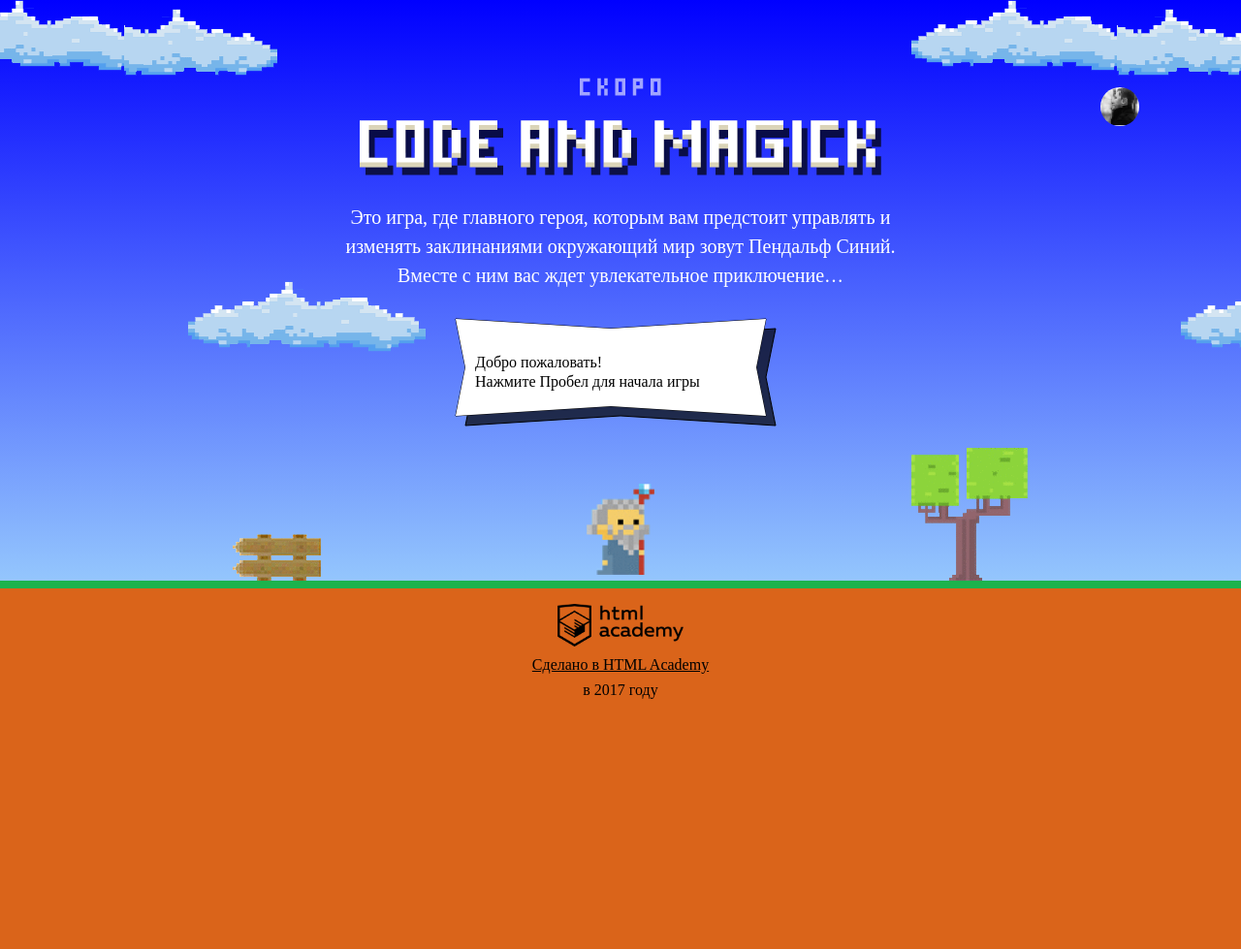
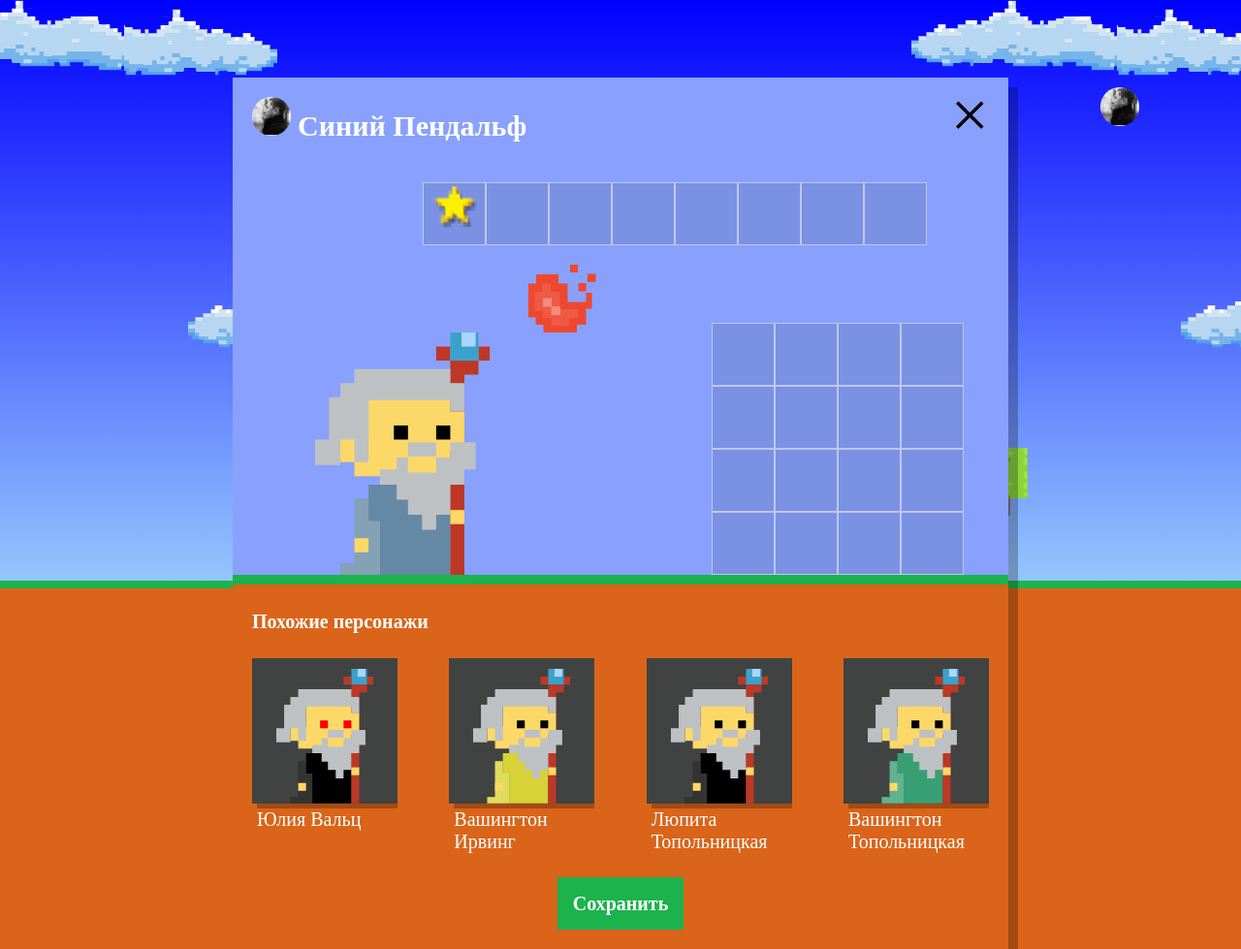
Before and after one commit to hotsmartphone/codeandmagic, a plain HTML site: page index.html in a window 1280 px wide. Shown: the whole page at 97% size. Before the commit the page ends 800 px from the top, so only its background shows below. Drawn offline with Linux system fonts and the light colour scheme; a web font is replaced by a local one.

Commit message:
Задание с разными вариантами волшебников

```diff
--- a/index.html
+++ b/index.html
@@ -202,6 +202,6 @@
   };
 </script>
 <script src="js/game.js"></script>
-
+<script src="js/setup.js"></script>
 </body>
 </html>
--- /dev/null
+++ b/js/setup.js
@@ -0,0 +1,76 @@
+var userDialog = document.querySelector('.setup');
+userDialog.classList.remove('hidden');
+
+document.querySelector('.setup-similar').classList.remove('hidden');
+
+var similarListElement = document.querySelector('.setup-similar-list');
+var similarWizardTemplate = document.querySelector('#similar-wizard-template')
+  .content
+  .querySelector('.setup-similar-item');
+
+  var WIZARD_NAMES = ['Иван', 'Хуан Себястьян', 'Мария', 'Кристоф', 'Виктор', 'Юлия', 'Люпита', 'Вашингтон'];
+  var WIZARD_LAST_NAMES = ['да Марья', 'Верон', 'Мирабелла', 'Вальц', 'Онопко', 'Топольницкая', 'Нионго', 'Ирвинг'];
+  var COAT_COLOR = ['rgb(101, 137, 164)', 'rgb(241, 43, 107)', 'rgb(146, 100, 161)', 'rgb(56, 159, 117)', 'rgb(215, 210, 55)', 'rgb(0, 0, 0)'];
+  var EYES_COLOR = ['black', 'red', 'blue', 'yellow', 'green'];
+
+  var NUMBER_OF_WIZARDS = 4;
+
+  var randomWizards = function(NUMBER_OF_WIZARDS) {
+    var x = [];
+    for (var i = 0; i < NUMBER_OF_WIZARDS; i++) {
+      x[i] = {
+        name: WIZARD_NAMES[(Math.floor(Math.random() * WIZARD_NAMES.length))] + ' ' + WIZARD_LAST_NAMES[(Math.floor(Math.random() * WIZARD_LAST_NAMES.length))],
+        coatColor: COAT_COLOR[Math.floor(Math.random() * COAT_COLOR.length)],
+        eyesColor: EYES_COLOR[Math.floor(Math.random() * EYES_COLOR.length)]
+      };
+    }
+    return x;
+  };
+
+wizards = randomWizards(NUMBER_OF_WIZARDS);
+  // var wizards = [
+  //   {
+  //     name: WIZARD_NAMES[(Math.floor(Math.random() * WIZARD_NAMES.length))] + ' ' + WIZARD_LAST_NAMES[(Math.floor(Math.random() * WIZARD_LAST_NAMES.length))],
+  //     coatColor: COAT_COLOR[Math.floor(Math.random() * COAT_COLOR.length)],
+  //     eyesColor: EYES_COLOR[Math.floor(Math.random() * EYES_COLOR.length)],
+  //   },
+  //   {
+  //     name: WIZARD_NAMES[(Math.floor(Math.random() * WIZARD_NAMES.length))] + ' ' + WIZARD_LAST_NAMES[(Math.floor(Math.random() * WIZARD_LAST_NAMES.length))],
+  //     coatColor: COAT_COLOR[Math.floor(Math.random() * COAT_COLOR.length)],
+  //     eyesColor: EYES_COLOR[Math.floor(Math.random() * EYES_COLOR.length)],
+  //   },
+  //   {
+  //     name: WIZARD_NAMES[(Math.floor(Math.random() * WIZARD_NAMES.length))] + ' ' + WIZARD_LAST_NAMES[(Math.floor(Math.random() * WIZARD_LAST_NAMES.length))],
+  //     coatColor: COAT_COLOR[Math.floor(Math.random() * COAT_COLOR.length)],
+  //     eyesColor: EYES_COLOR[Math.floor(Math.random() * EYES_COLOR.length)],
+  //   },
+  //   {
+  //     name: WIZARD_NAMES[(Math.floor(Math.random() * WIZARD_NAMES.length))] + ' ' + WIZARD_LAST_NAMES[(Math.floor(Math.random() * WIZARD_LAST_NAMES.length))],
+  //     coatColor: COAT_COLOR[Math.floor(Math.random() * COAT_COLOR.length)],
+  //     eyesColor: EYES_COLOR[Math.floor(Math.random() * EYES_COLOR.length)],
+  //   },
+  // ];
+
+  var renderWizard = function (wizard) {
+    var wizardElement = similarWizardTemplate.cloneNode(true);
+
+    wizardElement.querySelector('.setup-similar-label').textContent = wizard.name;
+    wizardElement.querySelector('.wizard-coat').style.fill = wizard.coatColor;
+wizardElement.querySelector('.wizard-eyes').style.fill = wizard.eyesColor;
+
+    return wizardElement;
+  };
+
+var fragment = document.createDocumentFragment();
+for (var i = 0; i < wizards.length; i++) {
+  fragment.appendChild(renderWizard(wizards[i]));
+}
+  similarListElement.appendChild(fragment);
+
+userDialog.querySelector('.setup-similar').classList.remove('hidden');
+
+// for (var i = 0; i < 4; i++) {
+//   var wizardElement = similatWizardTemplate.cloneNode(true);
+//
+//   similarListElement.appendChild(wizardElement);
+// }
```
Also changed, not shown: js/setup1.js (added, +61 -0 lines).
